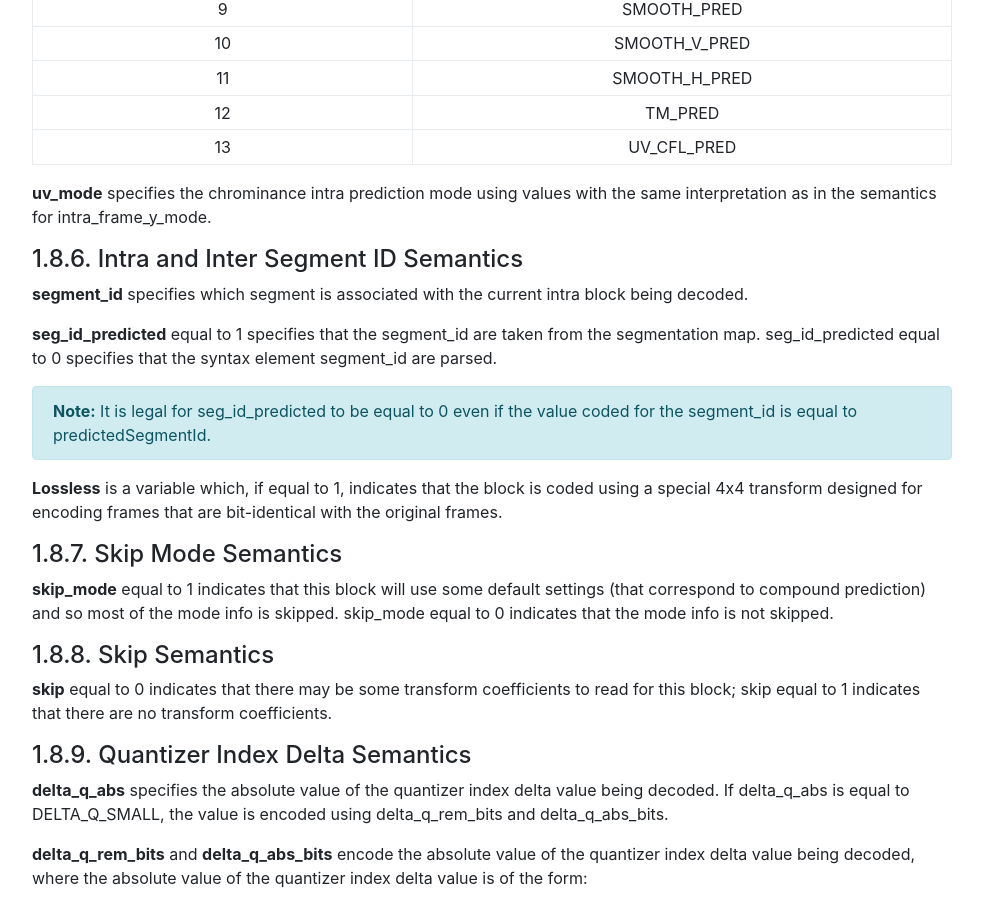
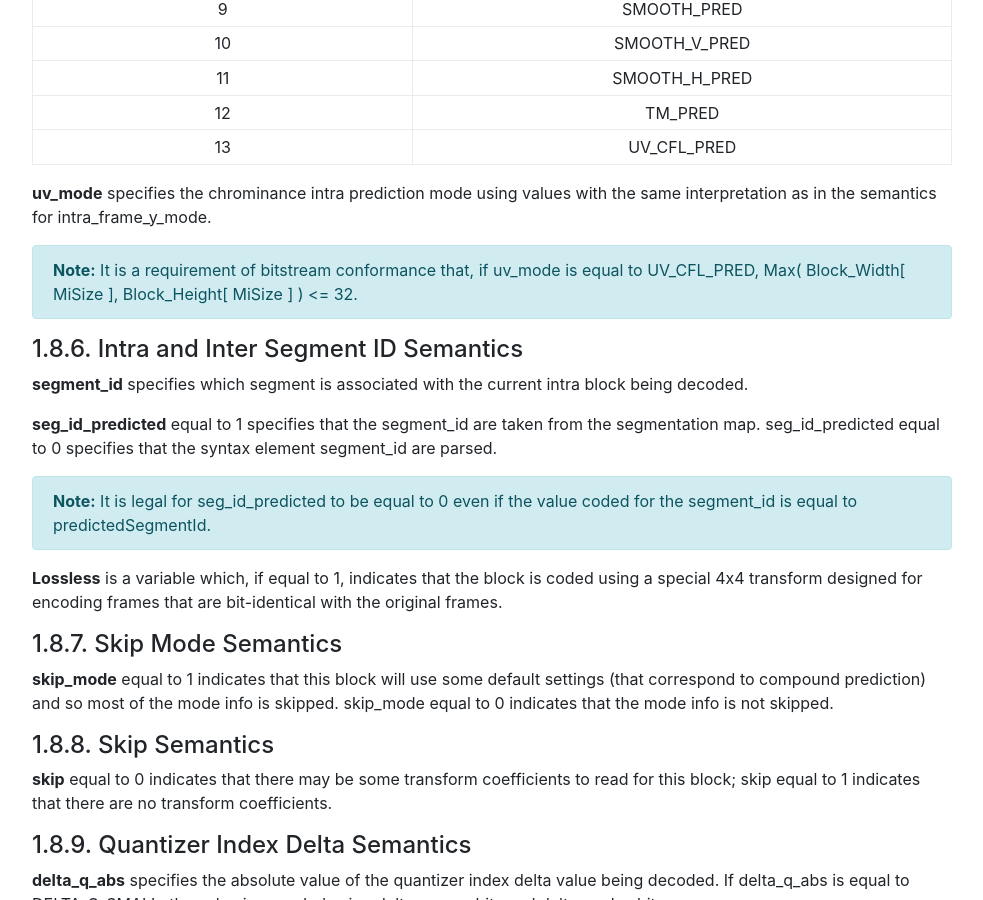
Before and after one commit to AOMediaCodec/av1-spec, a Jekyll site: the page built from 07.bitstream.semantics.md, in a window 1280 px wide and 900 px high, scrolled down 26309 px. Shown: the whole window, without its empty margins (53-1036 px from the left). Built offline with Jekyll 4.4.1, drawn with Linux system fonts in a browser that asks for light colours; nearby versions of some CDN libraries; our own code applies the rules of GitHub Pages for plain Markdown files; some of the changed text lies outside the part shown.

Commit message:
[cfl] Add bitstream conformance notes for uv_mode

```diff
--- a/07.bitstream.semantics.md
+++ b/07.bitstream.semantics.md
@@ -1353,6 +1353,10 @@ use_intrabc equal to 0 specifies that intra block copy should not be used.
 **uv_mode** specifies the chrominance intra prediction mode using
 values with the same interpretation as in the semantics for intra_frame_y_mode.
 
+**Note:** It is a requirement of bitstream conformance that, if uv_mode is equal to UV_CFL_PRED,
+Max( Block_Width[ MiSize ], Block_Height[ MiSize ] ) <= 32.
+{:.alert .alert-info }
+
 
 #### Intra and Inter Segment ID Semantics
 
@@ -1571,6 +1575,10 @@ This syntax is used when coding an intra block within an inter frame.
 
 **y_mode** and **uv_mode** specify the direction of intra
 prediction using values with the same interpretation as for intra_frame_y_mode.
+
+**Note:** It is a requirement of bitstream conformance that, if uv_mode is equal to UV_CFL_PRED,
+Max( Block_Width[ MiSize ], Block_Height[ MiSize ] ) <= 32.
+{:.alert .alert-info }
 
 
 #### Inter Block Mode Info Semantics
```
